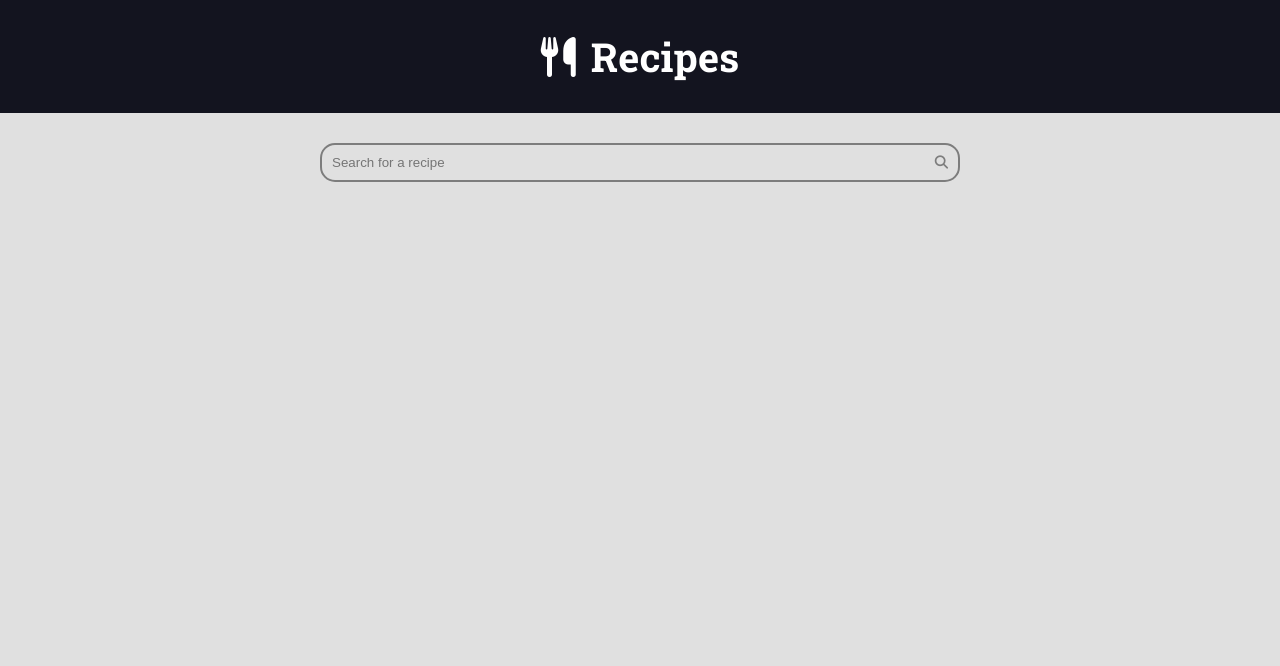
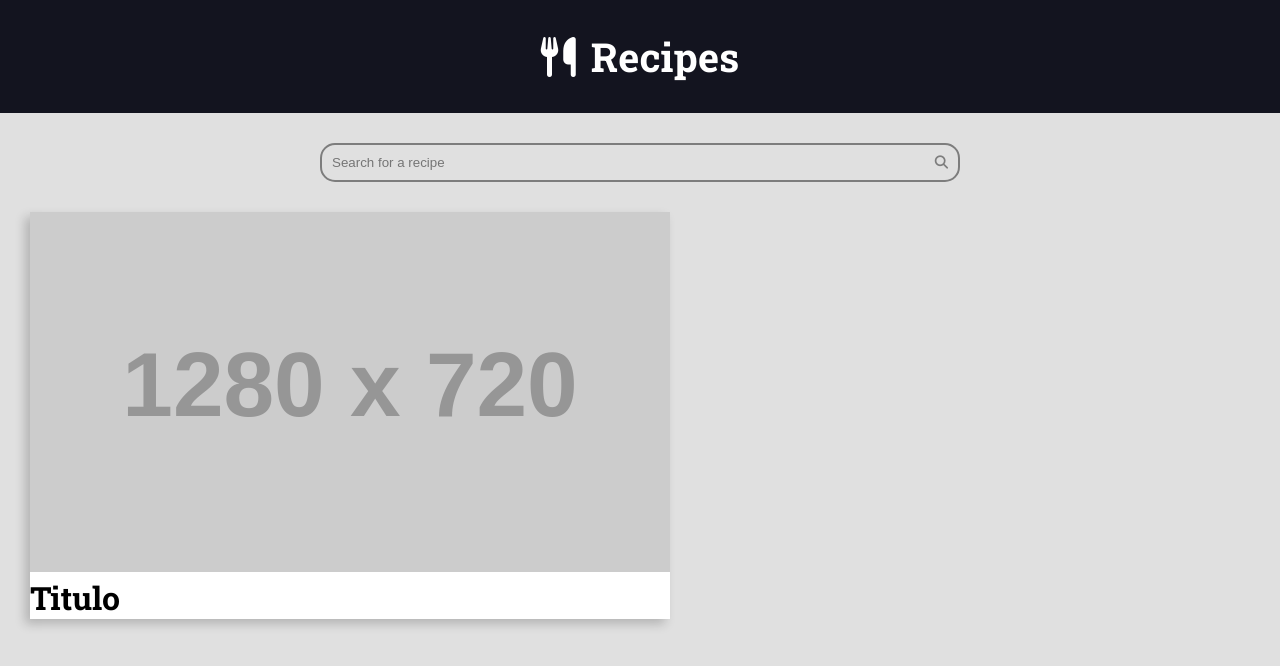
Before and after one commit to tupiribas/curso-django, a Django app: page / in a window 1280 px wide. Shown: the top 666 px of the page. Run offline with Django 5.2, Linux system fonts and the light colour scheme; grey boxes labelled with a size stand in for pictures from a placeholder-image service; some libraries are stand-ins or nearby versions.

Commit message:
Im created one info card

```diff
--- a/recipes/templates/recipes/pages/home.html
+++ b/recipes/templates/recipes/pages/home.html
@@ -10,7 +10,12 @@
     {% comment %} Principal area {% endcomment %}
     <main class="main-content-container">
         <div class="main-content main-content-list container">
-
+            <div class="recipe recipe-list-item">
+                <div class="recipe-cover">
+                    <img src="https://placehold.co/1280x720/13141f/FFFFFF.png" alt="temporario">
+                    <h1>Titulo</h1>
+                </div>
+            </div>
         </div>
     </main>
 </body>
--- a/recipes/templates/recipes/partials/head.html
+++ b/recipes/templates/recipes/partials/head.html
@@ -184,9 +184,25 @@
             gap: var(--spacing-gutter-large);
         }
 
-        .temp {
-            height: 40rem;
-            background: red;
+
+        .recipe {
+            background: var(--color-white);
+            box-shadow: -5px 5px 10px rgba(0, 0, 0, 20%);
+            transition: all 300ms ease-in-out;
+            transform: scale(1);
+        }
+
+        .recipe img {
+            max-width: 100%;
+        }
+
+        .recipe-list-item {
+            max-width: 64rem;
+
+        }
+
+        .recipe-list-item:hover {
+            transform: scale(1.03);
         }
     </style>
 </head>
```
